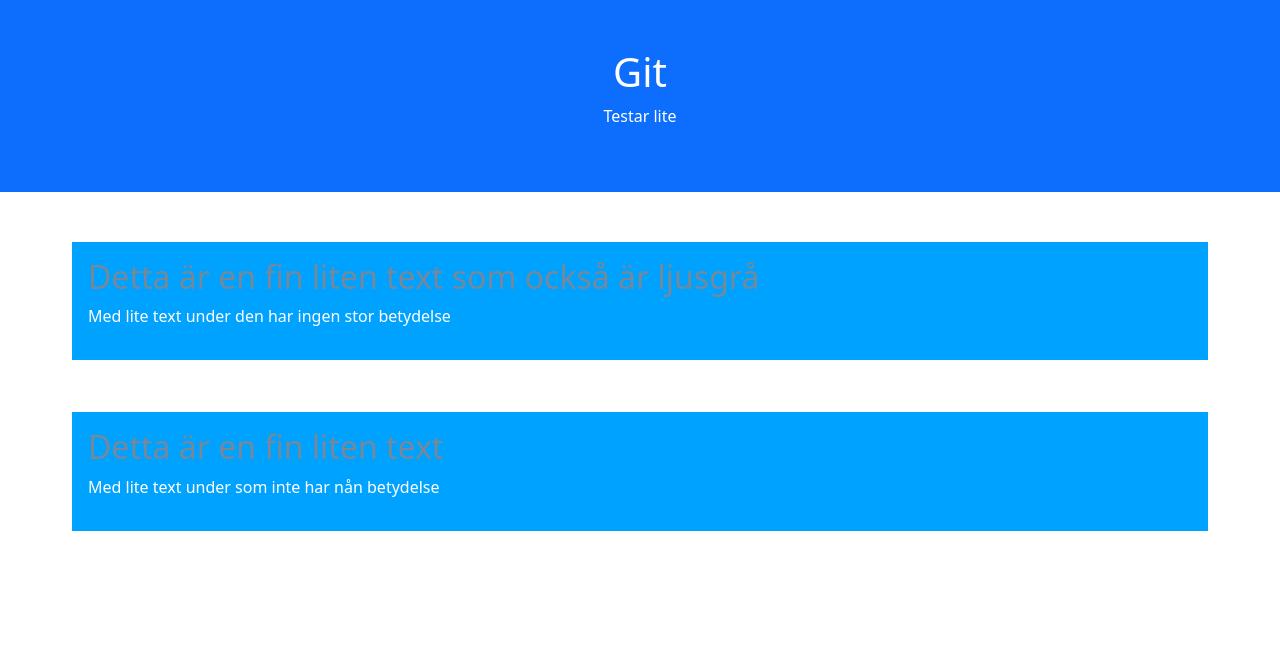
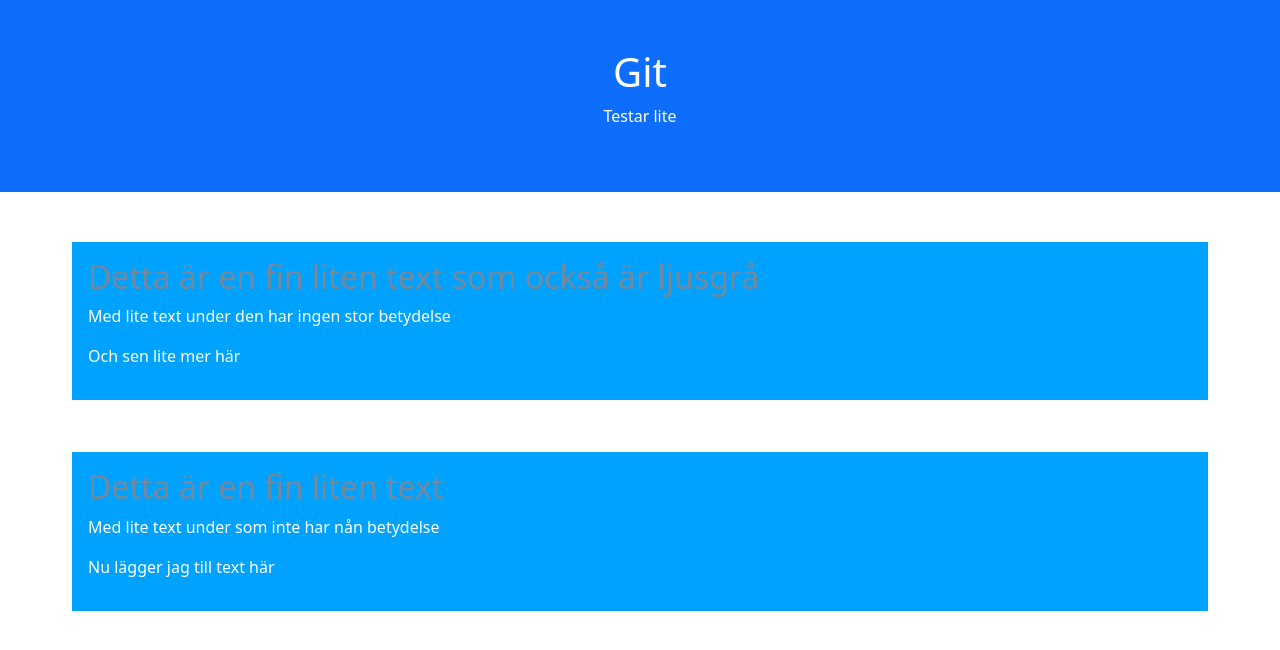
Before and after one commit to CarolinaFromm/CarolinaFromm.github.io, a plain HTML site: page index.html in a window 1280 px wide. Drawn offline with nearby package versions, Linux system fonts and the light colour scheme.

Commit message:
lite mer text

```diff
--- a/index.html
+++ b/index.html
@@ -28,12 +28,14 @@
         <div class="col mt-5">
             <h2 style="color: lightslategray;">Detta är en fin liten text som också är ljusgrå</h2>
             <p>Med lite text under den har ingen stor betydelse</p>
+            <p>Och sen lite mer här</p>
         </div>
     </div>
     <div class="row">
         <div class="col mt-5">
             <h2 style="color: lightslategray;">Detta är en fin liten text</h2>
             <p>Med lite text under som inte har nån betydelse</p>
+            <p>Nu lägger jag till text här</p>
         </div>
     </div>
 </div>
```
